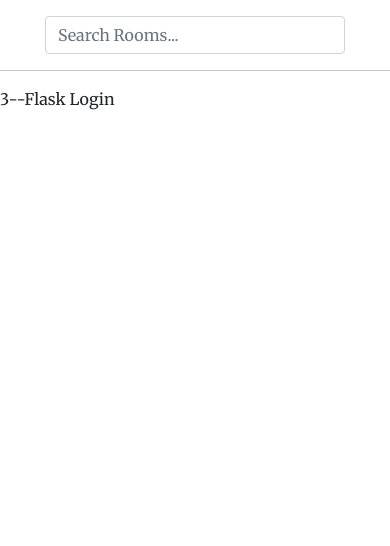
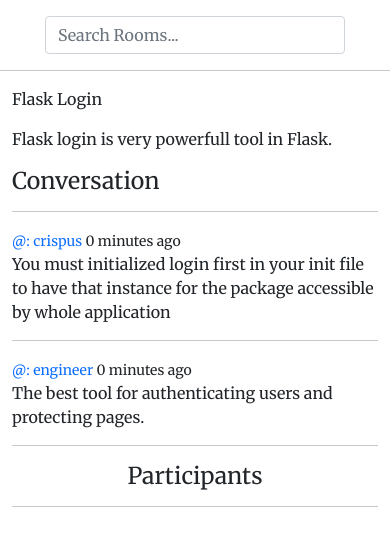
Before and after one commit to crispus-nj/Coders-Hub-, a Django app: page /rooms/3 in a window 390 px wide. Shown: the part 56-602 px from the top of the page. Run offline with Django 4.2, Linux system fonts and the light colour scheme; data comes from the database, SQL or seed files in the repository; both versions use the stored data as it was after the commit; some libraries are stand-ins or nearby versions.

Commit message:
displayed the messages of a specific table in room.html, added the message form and displayed to only login user. displayed the messages from the recent updated messages in the descendng order

```diff
--- a/hub/models.py
+++ b/hub/models.py
@@ -12,7 +12,7 @@
     topic = models.ForeignKey(Topic, on_delete=models.SET_NULL, null=True)
     name = models.CharField(max_length=100)
     description= models.TextField(null=True, blank=True)
-    # participants =
+    participants = models.ManyToManyField(User, related_name='Participants')
     updated = models.DateTimeField(auto_now=True)
     date_created = models.DateTimeField(auto_now_add=True)
 
--- a/hub/templates/hub/home.html
+++ b/hub/templates/hub/home.html
@@ -2,6 +2,7 @@
 {% block title %} Homepage {% endblock %}
  {% block content %}
  <div class="container-fluid">
+     <p><strong class="text-warning">@: </strong>{{request.user.username}}</p>
     <div class="row">
         <div class="col-md-3" style="margin-left: 2rem;">
             <h3>Browse Topics</h3>
--- a/hub/templates/hub/room.html
+++ b/hub/templates/hub/room.html
@@ -1,7 +1,42 @@
 {% extends 'base.html' %}
 {% block title %} Rooms {% endblock %}
  {% block content %}
-<p>
-    {{pk}}--{{room.name}}
-</p>
+
+ <div class="container">
+    <div class="row">
+        <div class="col-md-7">
+            <p>
+                {{room.name}}
+            </p>
+            <p>
+                {{room.description}}
+            </p>
+            <div class="comment-wrapper">
+                <h3>Conversation</h3>
+                <hr>
+                {% for message in room_messages %}
+                    <div>
+                        <small> <span class="text-primary">@: {{message.user.username}} </span> {{message.date_created|timesince}} ago</small>
+                        <p>{{message.body}}</p>
+                        <hr>
+                    </div>
+                {% endfor %}
+            </div>
+            {% if request.user.is_authenticated %}
+                <div class="comment-section">
+                    <form action="" method="POST" style="max-width: 350px; padding-left: 20px">
+                        {% csrf_token %}
+                        <input type="text" name="body" id="body" placeholder="Write your message..." class="form-control">
+                    </form>
+                </div>
+                {% endif %}
+        </div>
+        <div class="col-md-3">
+            <h3 style="text-align: center;">Participants</h3>
+            <hr>
+        </div>
+    </div>
+</div>
+
+
  {% endblock %}
--- a/hub/urls.py
+++ b/hub/urls.py
@@ -8,5 +8,6 @@
     path('update-room/<int:pk>/', views.update_room, name='update-room'),
     path('delete-room/<int:pk>/', views.delete_room, name='delete-room'),
     path('login/', views.login_page, name='login'),
+    path('register/', views.register_page, name='register'),
     path('logout/', views.log_out, name='logout')
 ]
--- a/hub/views.py
+++ b/hub/views.py
@@ -2,10 +2,11 @@
 from django.contrib import messages
 from django.contrib.auth.decorators import login_required
 from django.contrib.auth.models import User
+from django.contrib.auth.forms import UserCreationForm
 from django.contrib.auth import login, logout, authenticate
 from django.http import HttpResponse
 from django.db.models import Q
-from hub.models import Room, Topic
+from hub.models import Room, Topic, Message
 from .forms import RoomForm
 
 
@@ -23,8 +24,20 @@
 
 def room(request, pk):
     room = Room.objects.get(pk=pk)
+    room_messages = room.message_set.all().order_by('-date_created')
 
-    return render(request, 'hub/room.html', {'pk':pk, 'room': room})
+    if request.method == 'POST':
+        message = Message.objects.create(
+            user = request.user,
+            room = room,
+            body = request.POST.get('body')
+        )
+        # message.save()
+        return redirect('rooms', pk=room.id)
+
+
+    context = {'pk':pk, 'room': room,'room_messages':room_messages}
+    return render(request, 'hub/room.html', context)
 
 
 @login_required(login_url='login')
@@ -65,8 +78,12 @@
     return render(request, 'hub/delete.html', {'object': room})
 
 def login_page(request):
+    page = 'login'
+    if request.user.is_authenticated:
+        return redirect('home')
+
     if request.method == 'POST':
-        username = request.POST.get('username')
+        username = request.POST.get('username').lower()
         password = request.POST.get('password')
         try:
             user = User.objects.filter(username=username)
@@ -78,7 +95,28 @@
             return redirect('home')
         else:
             messages.error(request, 'Username Or Password is incorrect!')
-    context = {}
+    context = { 'page':page}
+    return render(request, 'hub/login_register.html', context)
+
+def register_page(request):
+    page = 'register'
+    form = UserCreationForm()
+    if request.user.is_authenticated:
+        return redirect('home')
+
+    if request.method == 'POST':
+        form = UserCreationForm(request.POST)
+        if form.is_valid():
+            user = form.save(commit=False)
+            print("user majina", user.username)
+            user.username = user.username.lower()
+            user.save()
+            login(request, user)
+            return redirect('home')
+        else:
+            messages.error(request, 'An error Occured!')
+
+    context = {'page': page, 'form': form}
     return render(request, 'hub/login_register.html', context)
 
 def log_out(request):
```
Also changed, not shown: hub/templates/hub/login_register.html (+25 -2 lines), db.sqlite3.
